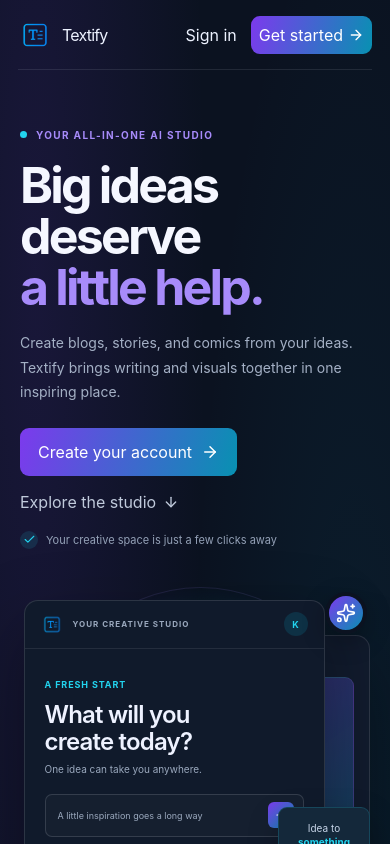
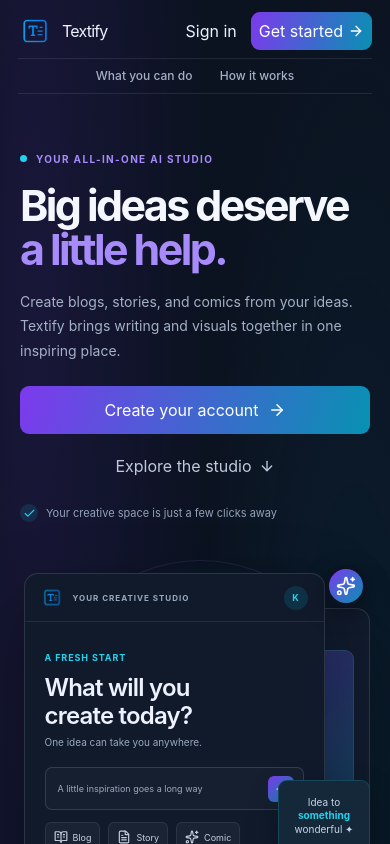
Before and after one commit to KanujanKing777/Textify, a React (Create React App) app: page / in a window 390 px wide. Shown: the top 844 px of the page. Built offline with nearby package versions, Linux system fonts and the light colour scheme; no server answers.

Commit message:
I think it is

```diff
--- a/src/AuthScreen.css
+++ b/src/AuthScreen.css
@@ -129,10 +129,15 @@
   padding: 28px;
   color: #e6eefc;
   font-family: Inter, ui-sans-serif, system-ui, sans-serif;
+  overflow-wrap: anywhere;
 }
 
 .auth-config-error code { color: #67e8f9; }
 .authenticated-app { position: relative; }
+
+@media (max-height: 520px) {
+  .auth-page { align-items: start; }
+}
 
 @media (max-width: 480px) {
   .auth-card { padding: 30px 24px; }
--- a/src/Home.css
+++ b/src/Home.css
@@ -229,6 +229,7 @@ body {
   font-weight: 650;
   line-height: 1.2;
   letter-spacing: -.8px;
+  overflow-wrap: anywhere;
 }
 
 .workspace-heading > div:last-child > p:last-child {
@@ -432,6 +433,7 @@ select.select option { background: #111b2d; color: var(--studio-text); }
 
 .preview h4 { margin: 0; color: #edf2ff; font-size: 13px; font-weight: 650; }
 .preview p { margin: 0; color: #d5deed; font-size: 13px; line-height: 1.7; white-space: pre-wrap; overflow-wrap: anywhere; }
+.preview > div:first-child { flex-wrap: wrap; gap: 8px; }
 .copyFloating {
   min-height: 34px;
   display: inline-flex;
@@ -463,8 +465,9 @@ select.select option { background: #111b2d; color: var(--studio-text); }
 #blogcontent img,
 .preview img { max-width: 100%; height: auto; }
 #blogcontent pre,
-#blogcontent table { max-width: 100%; overflow-x: auto; }
-#blogcontent pre { white-space: pre; }
+#blogcontent table { max-width: 100%; }
+#blogcontent pre { overflow-x: auto; white-space: pre; }
+#blogcontent table { display: block; overflow-x: auto; }
 .generated-content-toolbar,
 .generated-content-actions { flex-wrap: wrap; }
 .generated-content-actions { min-width: 0; }
--- a/src/LandingPage.css
+++ b/src/LandingPage.css
@@ -486,7 +486,7 @@
   .final-cta { width: calc(100% - 48px); }
 }
 
-@media (max-width: 860px) {
+@media (max-width: 1024px) {
   .landing-hero {
     min-height: 0;
     grid-template-columns: minmax(0, 1fr);
@@ -505,16 +505,41 @@
 }
 
 @media (max-width: 700px) {
-  .landing-header { width: calc(100% - 36px); height: 70px; }
+  .landing-header {
+    width: calc(100% - 36px);
+    height: auto;
+    min-height: 70px;
+    flex-wrap: wrap;
+    row-gap: 8px;
+    padding: 12px 0 10px;
+  }
   .landing-brand { font-size: 20px; }
-  .landing-nav { display: none; }
-  .landing-header-actions { gap: 12px; }
-  .landing-header-cta { min-height: 38px; padding: 0 11px; font-size: 11px; }
-  .landing-signin { font-size: 11px; }
+  .landing-nav {
+    order: 3;
+    width: 100%;
+    justify-content: center;
+    gap: clamp(18px, 7vw, 34px);
+    padding-top: 9px;
+    border-top: 1px solid var(--line);
+  }
+  .landing-nav a { font-size: 12px; }
+  .landing-header-actions { gap: 12px; margin-left: auto; }
+  .landing-signin { min-height: 38px; }
+  .landing-header-cta { min-height: 38px; padding: 0 11px; font-size: 11px; white-space: nowrap; }
   .landing-hero { width: calc(100% - 40px); grid-template-columns: 1fr; gap: 8px; padding: 52px 0 32px; }
-  .hero-copy h1 { margin-top: 18px; font-size: clamp(50px, 12vw, 66px); letter-spacing: -2.8px; }
+  .hero-copy h1 {
+    margin-top: 18px;
+    font-size: clamp(40px, 11vw, 62px);
+    letter-spacing: -.06em;
+  }
+  .hero-copy h1 br,
+  .section-heading h2 br,
+  .how-copy h2 br,
+  .final-cta h2 br { display: none; }
   .hero-description { max-width: 440px; font-size: 14px; }
-  .hero-actions { align-items: flex-start; flex-direction: column; gap: 16px; margin-top: 23px; }
+  .hero-actions { align-items: stretch; flex-direction: column; gap: 13px; margin-top: 23px; }
+  .primary-cta { width: 100%; min-height: 48px; }
+  .secondary-cta { min-height: 38px; justify-content: center; }
   .hero-note { margin-top: 19px; }
   .hero-art { width: 100%; max-width: 470px; min-height: 385px; margin: 0 auto; transform: none; }
   .art-sunburst { width: min(78vw, 340px); right: 5%; top: 22px; }
@@ -562,7 +587,7 @@
   .capabilities-strip,
   .features-section,
   .landing-footer { width: calc(100% - 32px); }
-  .hero-copy h1 { font-size: 47px; letter-spacing: -2.5px; }
+  .hero-copy h1 { font-size: clamp(36px, 12.5vw, 47px); letter-spacing: -.06em; }
   .hero-art { min-height: 320px; }
   .art-card-front { min-height: 300px; }
   .workspace-content { padding: 20px 16px 18px; }
--- a/src/index.css
+++ b/src/index.css
@@ -1,3 +1,16 @@
+*,
+*::before,
+*::after {
+  box-sizing: border-box;
+}
+
+html,
+body,
+#root {
+  min-width: 0;
+  min-height: 100%;
+}
+
 body {
   margin: 0;
   font-family: -apple-system, BlinkMacSystemFont, 'Segoe UI', 'Roboto', 'Oxygen',
@@ -6,6 +19,7 @@ body {
   -webkit-font-smoothing: antialiased;
   -moz-osx-font-smoothing: grayscale;
   background-color: #1f1f23;
+  overflow-x: clip;
 }
 
 code {
```
